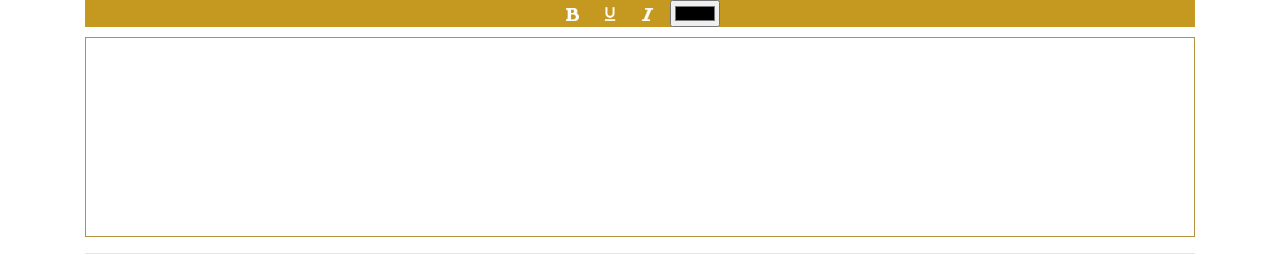
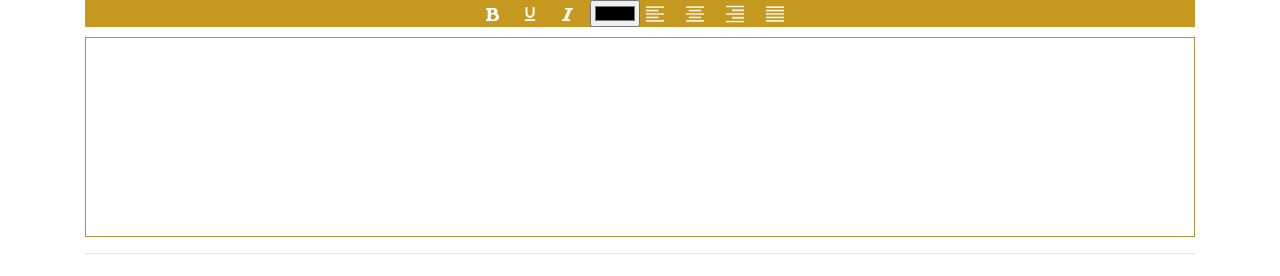
Before and after one commit to ChathurangaSuriyabandara/Text-Editor, a plain HTML site: page index.html in a window 1280 px wide. Drawn offline with nearby package versions, Linux system fonts and the light colour scheme.

Commit message:
Text Alignments  added

```diff
--- a/index.html
+++ b/index.html
@@ -45,6 +45,10 @@ function openFontColorPicker() {
   $("#fontColorPicker").spectrum("toggle");
 }
 
+function alignText(align) {
+  document.execCommand("justify" + align.charAt(0).toUpperCase() + align.slice(1), false, null);
+  updateSelection();
+}
 
       </script>
 
@@ -99,7 +103,21 @@ function openFontColorPicker() {
                         <img src="Resources/italic-xxl.png" width="13px" height="13px" >
                       </button>
                       <input type="color" id="fontColorPicker" onchange="changeFontColor()">
-                </div>
+
+                      <button id="leftAlignButton" onclick="alignText('left')">
+                        <img src="Resources/left.png" alt="Left Align" width="18px" height="18px">
+                    </button>
+                    <button id="centerAlignButton" onclick="alignText('center')">
+                        <img src="Resources/center.png" alt="Center Align" width="18px" height="18px">
+                    </button>
+                    <button id="rightAlignButton" onclick="alignText('right')">
+                        <img src="Resources/right.png" alt="Right Align"  width="18px" height="18px">
+                    </button>
+                    <button id="justifyAlignButton" onclick="alignText('justify')">
+                        <img src="Resources/justify.png" alt="Justify Align" width="18px" height="18px" >
+                    </button>
+
+                 </div>
 
                 <div id="editor" contenteditable="true"></div>
 
```
